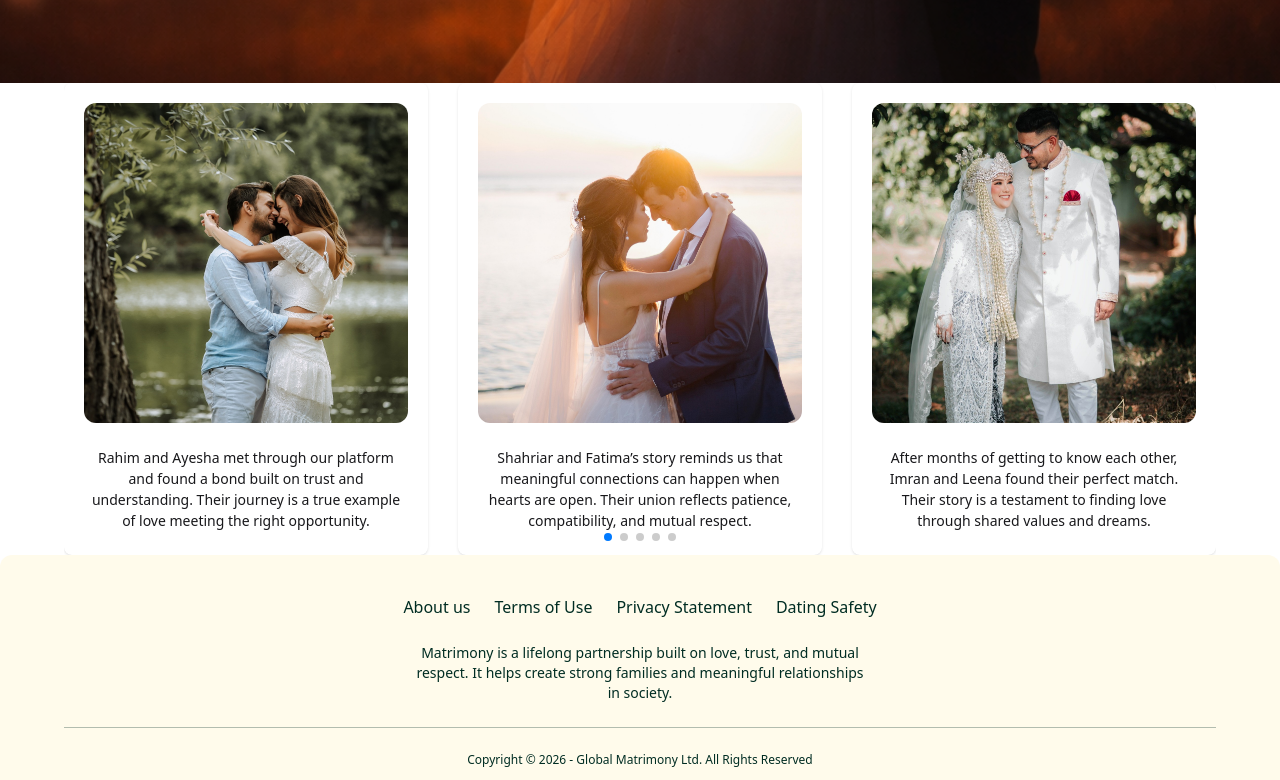
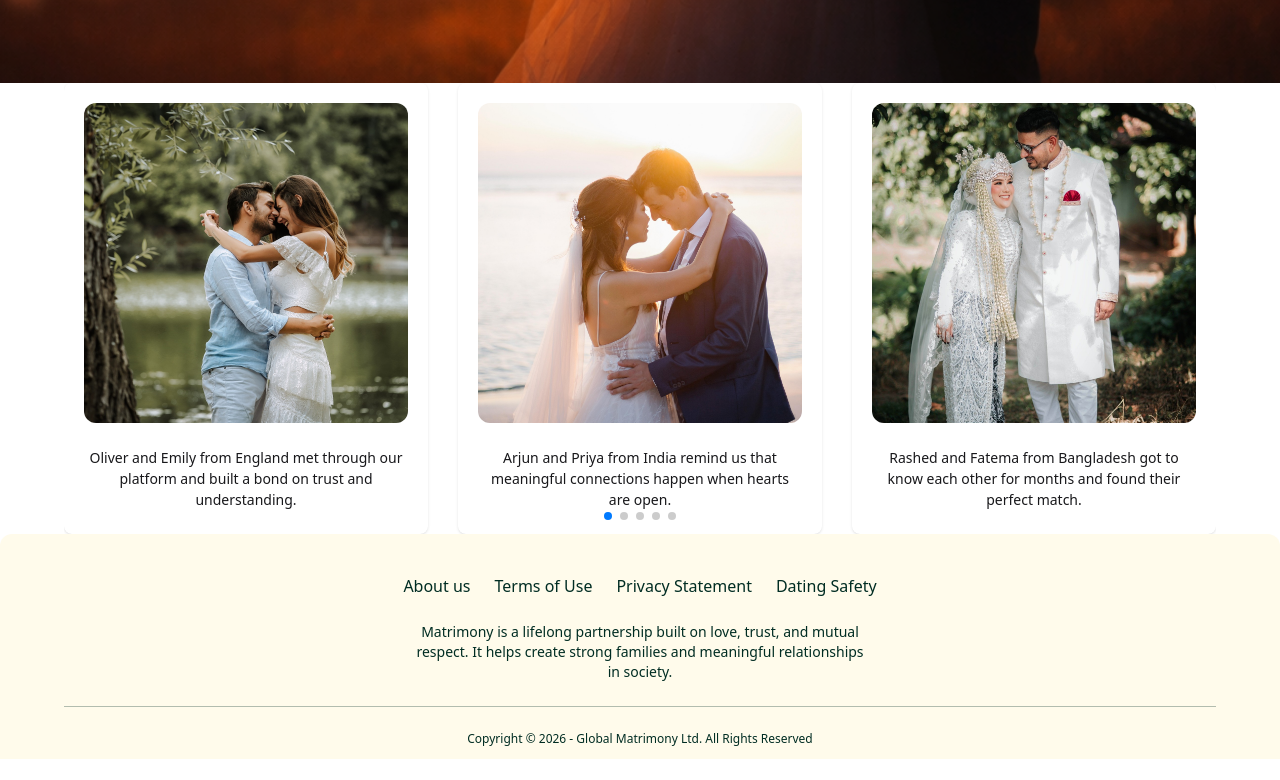
Before and after one commit to MH-liton-360/matrimony, a React (Vite) app: page /home in a window 1280 px wide. Shown: the part 637-1417 px from the top of the page. After the commit the page ends 1396 px from the top, so only its background shows below. Built offline with nearby package versions, Linux system fonts and the light colour scheme.

Commit message:
slide story_description add

```diff
--- a/src/Components/Success_Story.jsx
+++ b/src/Components/Success_Story.jsx
@@ -18,15 +18,25 @@ import slide06 from '../assets/Success-story-image/01 (6).jpg';
 import slide07 from '../assets/Success-story-image/01 (7).jpg';
 
 const Success_Story = () => {
+
+    const stories = [
+        "Oliver and Emily from England met through our platform and built a bond on trust and understanding.",
+        "Arjun and Priya from India remind us that meaningful connections happen when hearts are open.",
+        "Rashed and Fatema from Bangladesh got to know each other for months and found their perfect match.",
+        "Ethan and Sophia from USA highlight the beauty of commitment and communication.",
+        "Ayaan and Ananya from India found love that transcends distance and differences.",
+        "Rahman and Mariam from Bangladesh blossomed from a shared vision for the future.",
+        "William and Charlotte from England exemplify trust, understanding, and love."
+    ];
+
+    const slides = [slide01, slide02, slide03, slide04, slide05, slide06, slide07];
+
     return (
-        <>
         <Swiper
             slidesPerView={3}
             spaceBetween={30}
             freeMode={true}
-                pagination={{
-                    clickable: true,
-                }}
+            pagination={{ clickable: true }}
             modules={[FreeMode, Pagination]}
             className="mySwiper py-10"
             breakpoints={{
@@ -35,36 +45,24 @@ const Success_Story = () => {
                 1024: { slidesPerView: 3, spaceBetween: 30 },
             }}
         >
-                {[slide01, slide02, slide03, slide04, slide05, slide06, slide07].map((slide, index) => (
+            {slides.map((slide, index) => (
                 <SwiperSlide key={index}>
                     <div className="card bg-base-100 shadow-sm">
                         <figure className="px-5 pt-5">
                             <img
-                                    src={slide} //this is current slide
+                                src={slide}
                                 alt={`Slide ${index + 1}`}
                                 className="rounded-xl w-full h-64 md:h-72 lg:h-80 object-cover"
                             />
                         </figure>
+
                         <div className="card-body items-center text-center">
-                                <p>
-                                    {
-                                        [
-                                            "Rahim and Ayesha met through our platform and found a bond built on trust and understanding. Their journey is a true example of love meeting the right opportunity.",
-                                            "Shahriar and Fatima’s story reminds us that meaningful connections can happen when hearts are open. Their union reflects patience, compatibility, and mutual respect.",
-                                            "After months of getting to know each other, Imran and Leena found their perfect match. Their story is a testament to finding love through shared values and dreams.",
-                                            "Rafiq and Nabila’s journey highlights the beauty of commitment and communication. Through our platform, they discovered a lifelong partnership full of joy and understanding.",
-                                            "Tanvir and Sofia found love that transcends distance and differences. Their success story shows that genuine connections flourish when hearts align.",
-                                            "Aziz and Mariam’s marriage blossomed from a shared vision for the future. Their story inspires hope and confidence for those seeking lasting relationships.",
-                                            "Hassan and Laila’s union exemplifies trust, understanding, and love. Their journey shows how two souls can find completeness through a meaningful connection."
-                                        ][index]
-                                    }
-                                </p>
+                            <p>{stories[index]}</p>
                         </div>
                     </div>
                 </SwiperSlide>
             ))}
         </Swiper>
-        </>
     );
 };
 
```
Lines whose indentation alone changed are shown as unchanged.
